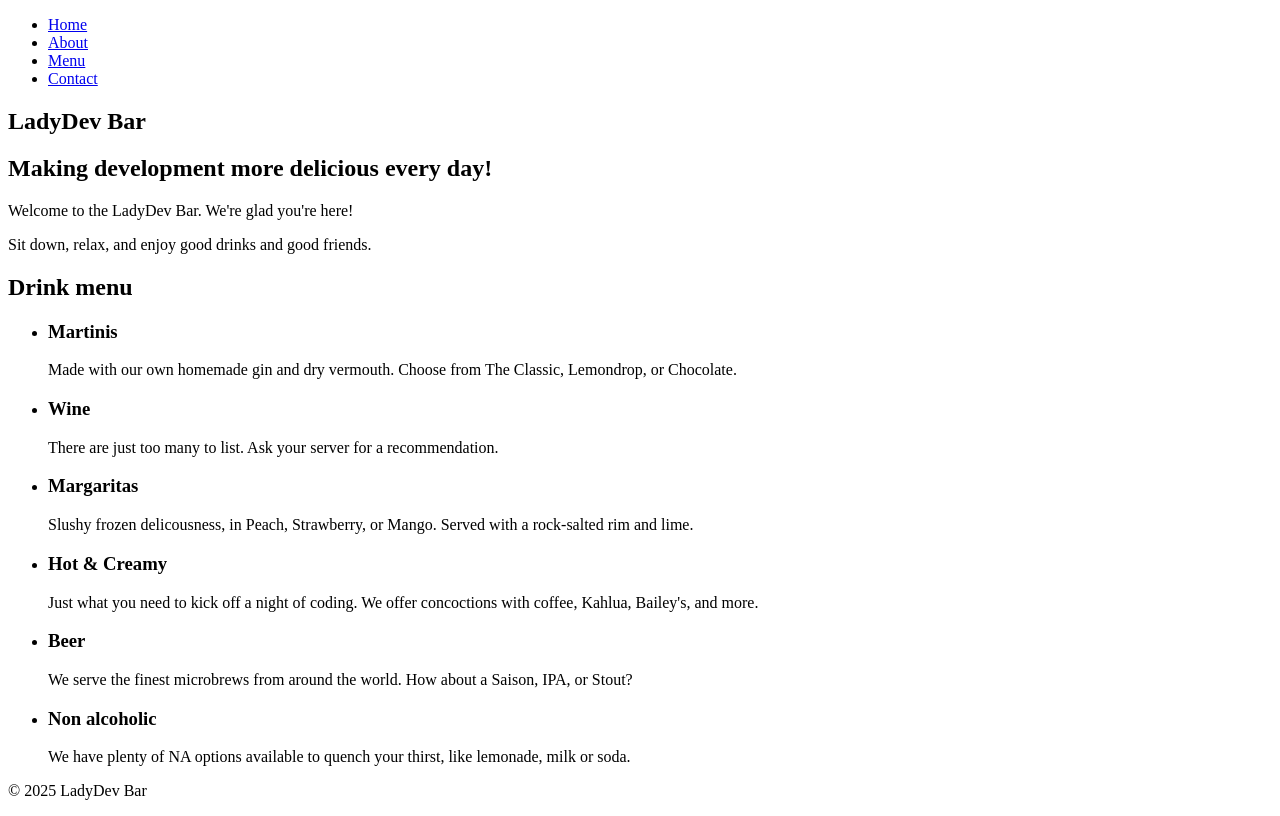
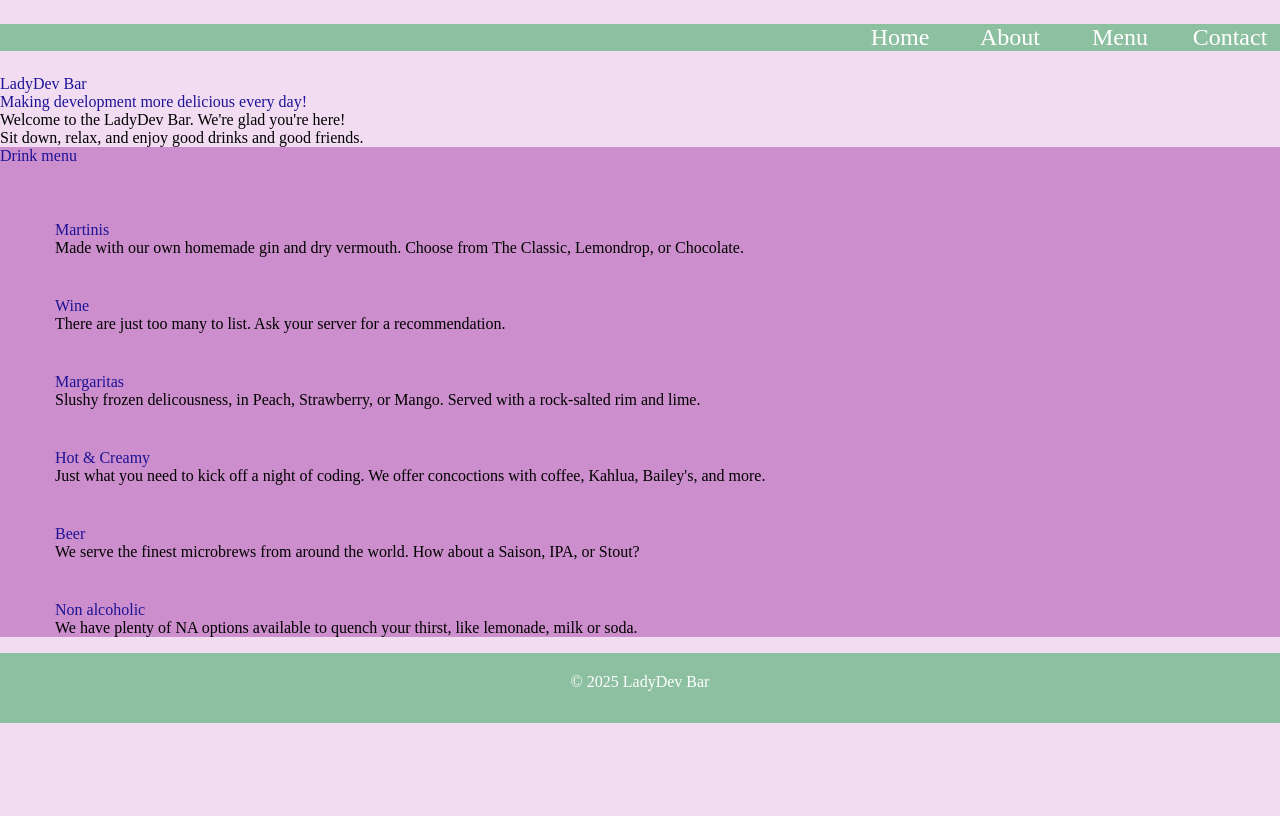
Before and after one commit to 3dzzyrha/Coding-and-Cocktails-Intro-to-CSS, a plain HTML site: page index.html in a window 1280 px wide. Drawn offline with Linux system fonts and the light colour scheme.

Commit message:
initial commit

```diff
--- a/index.html
+++ b/index.html
@@ -8,6 +8,7 @@
       src="https://kit.fontawesome.com/eeb19414a4.js"
       crossorigin="anonymous"
     ></script>
+    <link rel = "stylesheet" href = "styles.css" />
   </head>
   <body>
     <nav class="navbar">
--- a/styles.css
+++ b/styles.css
@@ -0,0 +1,74 @@
+html,
+body,
+div,
+h1,
+h2,
+h3,
+h4,
+h5,
+h6,
+p,
+a,
+img,
+li,
+aside,
+footer,
+nav,
+section {
+  margin: 0;
+  padding: 0;
+  border: 0;
+  font-size: 100%;
+  font: inherit;
+}
+
+h1, h2, h3 {
+    color: #1d1395;
+}
+
+body {
+  background-color: #f2dcf2;
+}
+
+.drinks {
+  background-color: #cc8ecc;
+}
+
+main li:hover {
+  background-color: #8dbfa1;
+}
+
+ul {
+  list-style-type: none;
+}
+
+.navbar ul {
+  display: grid;
+  grid-template-columns: repeat(4, 100px);
+  grid-gap: 10px;
+  justify-content: right;
+  justify-items: center;
+  font-size: 1.5em;
+}
+
+nav a {
+  color: white;
+  text-decoration: none;
+}
+
+nav, footer {
+  background-color: #8dbfa1;
+}
+
+footer {
+  padding-top: 20px;
+  height: 50px;
+  color: white;
+  text-align: center;
+}
+
+.drinks li {
+  padding-top: 40px;
+  margin-right: 15px;
+  margin-left: 15px;
+}
```
